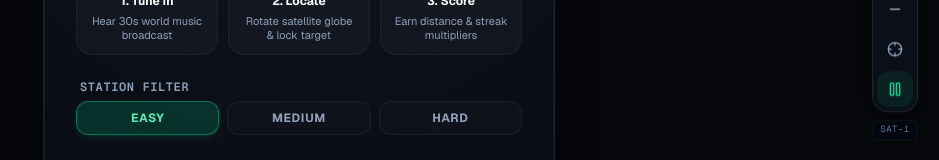
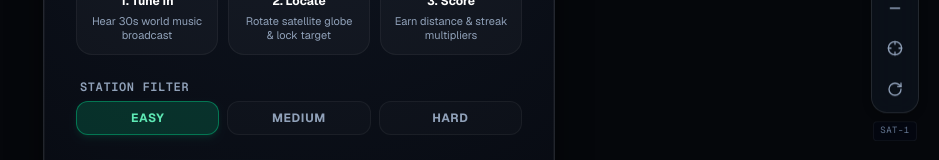
Before and after one commit to Sohaib04/Jingle, a Next.js app: page / in a window 1280 px wide. Shown: the part 427-587 px from the top of the page, without its empty margins (341-1280 px from the left). Built offline with nearby package versions, Linux system fonts and the light colour scheme.

Commit message:
fix: invert auto-rotation button state logic and update styling

```diff
--- a/components/globe/GlobeControls.tsx
+++ b/components/globe/GlobeControls.tsx
@@ -110,19 +110,19 @@ export default function GlobeControls() {
           <Crosshair className="w-4 h-4 group-hover:scale-110" />
         </button>
 
-        {/* Toggle Auto Rotation */}
+        {/* Toggle Auto Rotation (Highlighted Pause = Still/Paused, Unhighlighted = Spinning) */}
         {gameStatus === "idle" && (
           <button
             onClick={toggleAutoRotate}
-            title={isAutoRotating ? "Pause Spin" : "Resume Spin"}
-            aria-label={isAutoRotating ? "Pause globe spin" : "Resume globe spin"}
+            title={!isAutoRotating ? "Resume Spin" : "Pause Spin"}
+            aria-label={!isAutoRotating ? "Resume globe spin" : "Pause globe spin"}
             className={`p-2.5 rounded-xl transition-all duration-200 cursor-pointer group flex items-center justify-center ${
-              isAutoRotating
-                ? "text-emerald-400 bg-emerald-500/10 hover:bg-emerald-500/20"
-                : "text-slate-400 hover:text-white hover:bg-white/5"
+              !isAutoRotating
+                ? "text-emerald-400 bg-emerald-500/10 hover:bg-emerald-500/20 border border-emerald-500/30 shadow-[0_0_12px_rgba(16,185,129,0.2)]"
+                : "text-slate-400 hover:text-white hover:bg-white/5 border border-transparent"
             }`}
           >
-            {isAutoRotating ? (
+            {!isAutoRotating ? (
               <Pause className="w-4 h-4 group-hover:scale-110" />
             ) : (
               <RotateCw className="w-4 h-4 group-hover:scale-110" />
```
